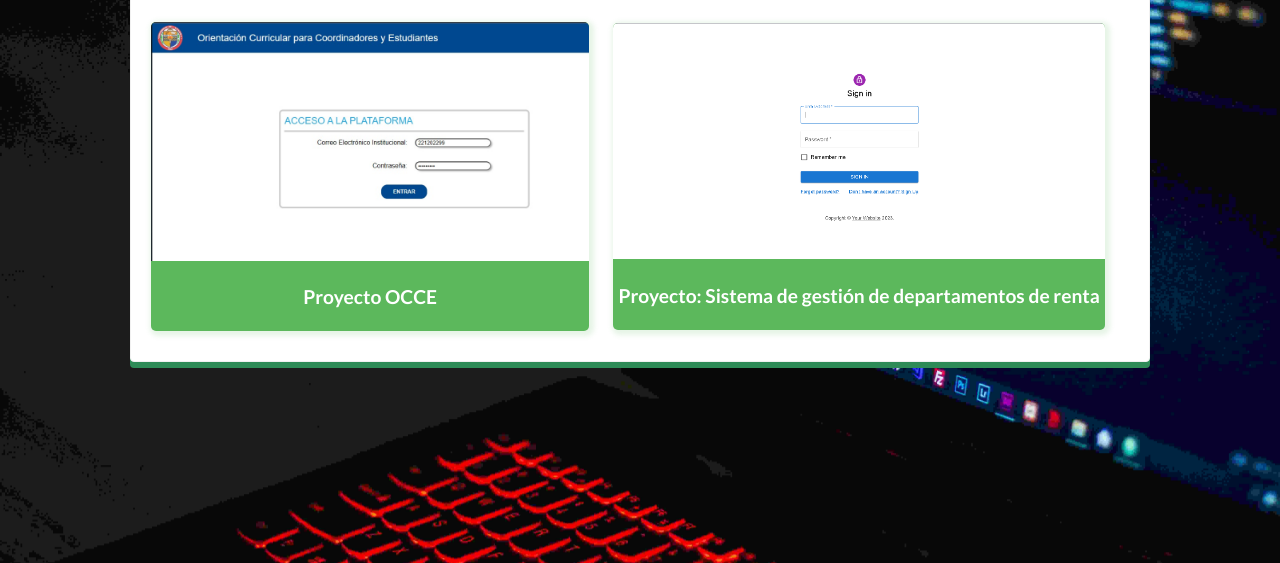
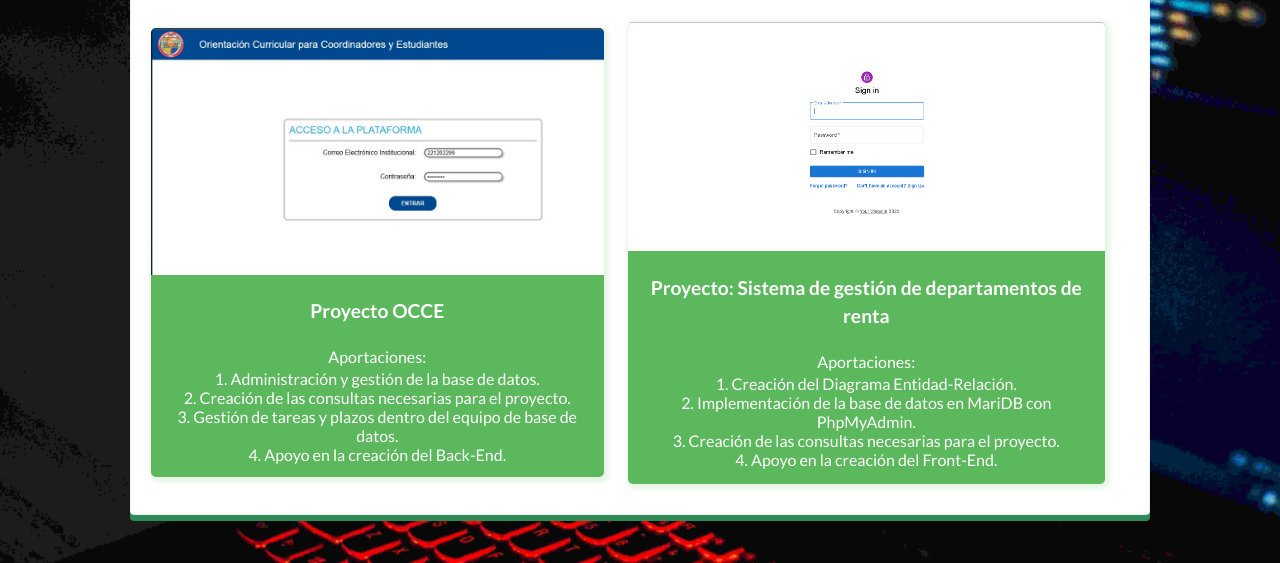
Before and after one commit to alexfonfdz/alexfonfdz.github.io, a plain HTML site: page index.html in a window 1280 px wide. Both pictures are taken after a click on the link "PROYECTOS". Shown: the part 237-800 px from the top of the page. Drawn offline with nearby package versions, Linux system fonts and the light colour scheme; a web font is replaced by a local one.

Commit message:
CV WEB - COMPLETE 2

```diff
--- a/css/main.css
+++ b/css/main.css
@@ -14,6 +14,14 @@ article, aside, details, figcaption, figure, footer, header, hgroup, menu, nav,
   display: block
 }
 
+ol.resumen{
+  margin: 0% 3% 3%;
+  text-align: center;
+}
+p.resumen{
+  text-align: center;
+  margin: 0;
+}
 audio[controls], canvas, video {
   display: inline-block;
   *display: inline;
--- a/index.html
+++ b/index.html
@@ -370,6 +370,13 @@
                     <img src="./images/OCCE.png" alt="Proyecto OCCE">
                   </div>
                   <p class="project-title">Proyecto OCCE</p>
+                  <p class="resumen">Aportaciones:</p>
+                    <ol class="resumen">
+                    <li>Administración y gestión de la base de datos.</li>
+                    <li>Creación de las consultas necesarias para el proyecto.</li>
+                    <li>Gestión de tareas y plazos dentro del equipo de base de datos.</li>
+                    <li>Apoyo en la creación del Back-End.</li>
+                  </ol>
                 </a>
                 </div>
 
@@ -379,6 +386,13 @@
                     <img src="./images/Departamentos.png" alt="Sistema de gestión de departamentos">
                   </div>
                   <p class="project-title">Proyecto: Sistema de gestión de departamentos de renta</p>
+                  <p class="resumen">Aportaciones:</p>
+                  <ol class="resumen">
+                  <li>Creación del Diagrama Entidad-Relación.</li>
+                  <li>Implementación de la base de datos en MariDB con PhpMyAdmin.</li>
+                  <li>Creación de las consultas necesarias para el proyecto.</li>
+                  <li>Apoyo en la creación del Front-End.</li>
+                </ol>
                 </div>
               </a>
               </div>
```
